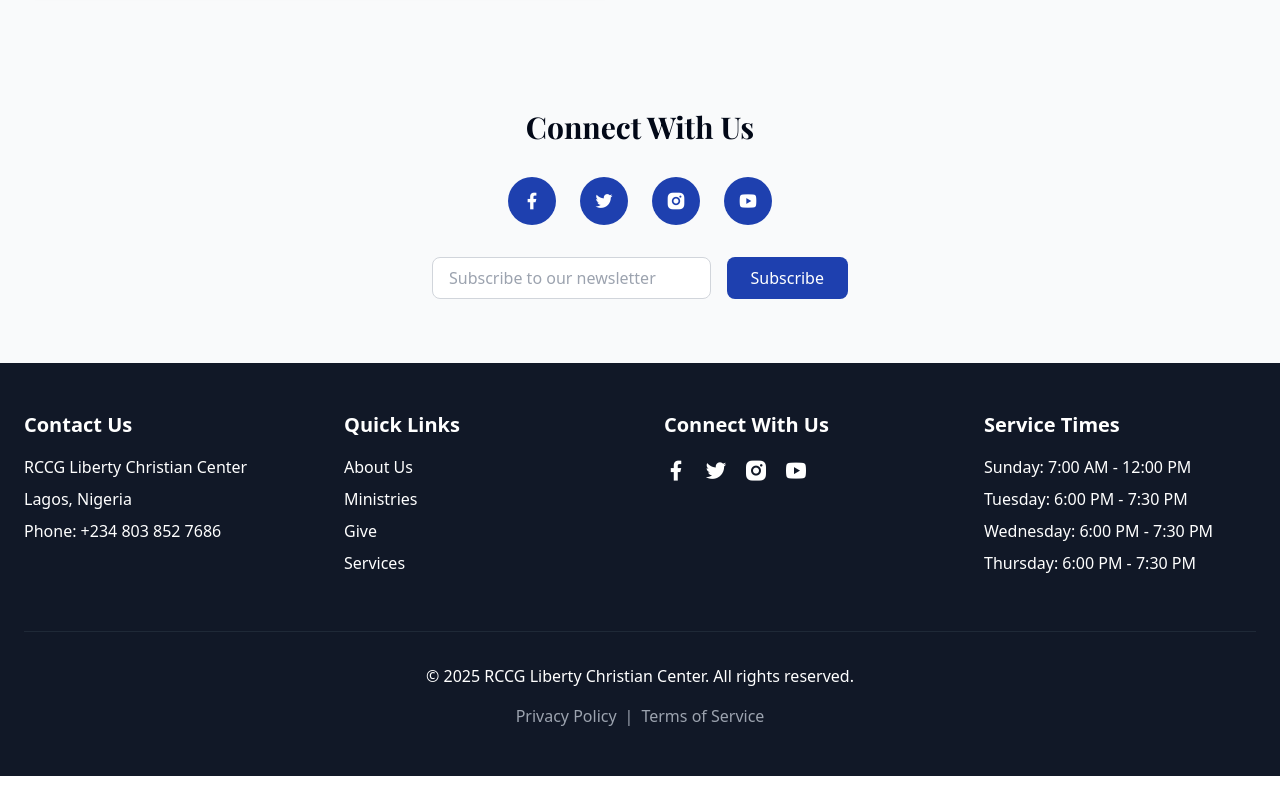
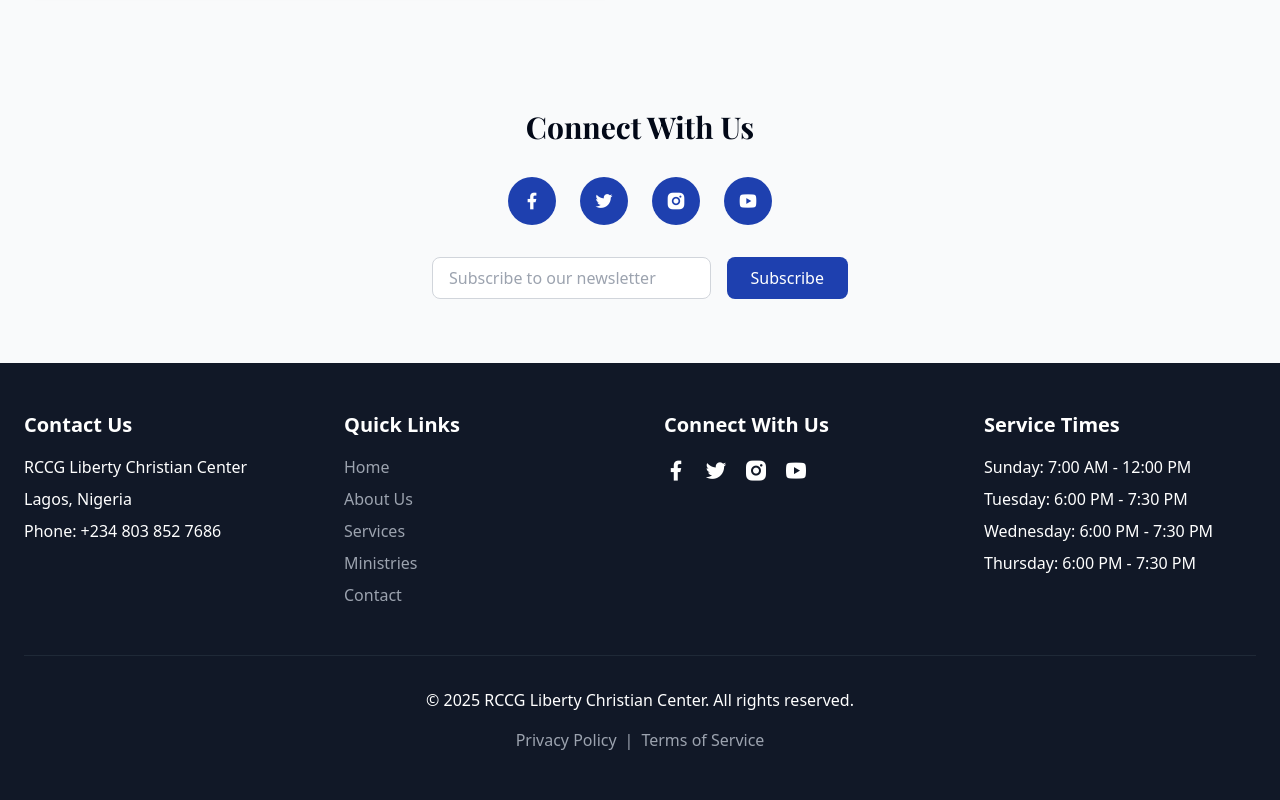
Before and after one commit to Oorunfemi890/rccg_center, a React (Vite) app: page /contact in a window 1280 px wide. Shown: the part 1007-1807 px from the top of the page. Before the commit the page ends 1783 px from the top, so only its background shows below. Built offline with nearby package versions, Linux system fonts and the light colour scheme.

Commit message:
changes to contactfooter

```diff
--- a/src/components/ContactFooter.jsx
+++ b/src/components/ContactFooter.jsx
@@ -14,10 +14,11 @@
                     <div>
                         <h3 className="text-xl font-bold mb-4">Quick Links</h3>
                         <ul className="space-y-2">
-              <li><a href="about-us.html" className="hover:text-primary">About Us</a></li>
-              <li><a href="ministries.html" className="hover:text-primary">Ministries</a></li>
-              <li><a href="give.html" className="hover:text-primary">Give</a></li>
-              <li><a href="services.html" className="hover:text-primary">Services</a></li>
+                            <li><a href="/" className="text-gray-400 hover:text-white transition-colors">Home</a></li>
+                            <li><a href="/about-us" className="text-gray-400 hover:text-white transition-colors">About Us</a></li>
+                            <li><a href="/services" className="text-gray-400 hover:text-white transition-colors">Services</a></li>
+                            <li><a href="/ministries" className="text-gray-400 hover:text-white transition-colors">Ministries</a></li>
+                            <li><a href="/contact" className="text-gray-400 hover:text-white transition-colors">Contact</a></li>
                         </ul>
                     </div>
                     <div>
```
Lines whose indentation alone changed are shown as unchanged.
